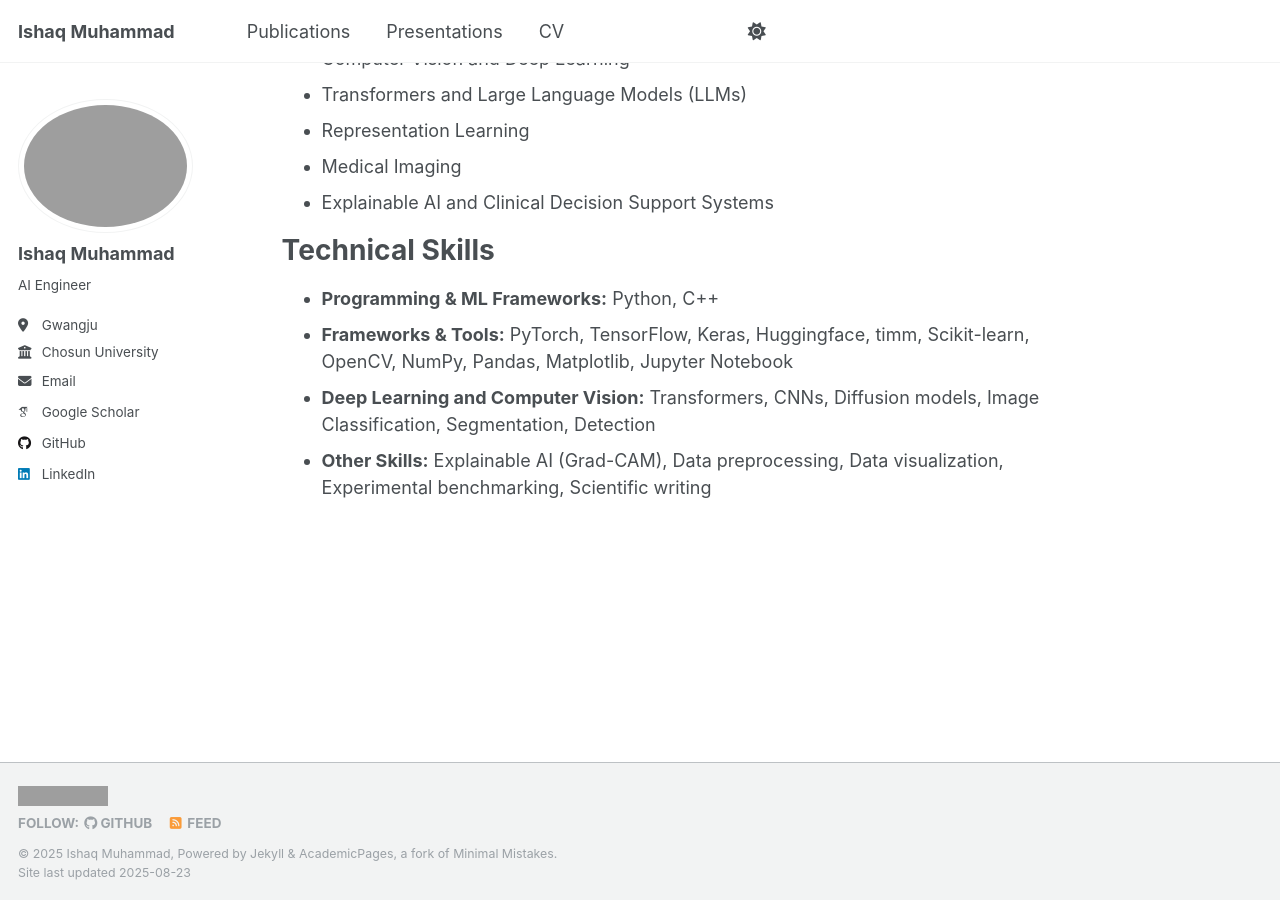
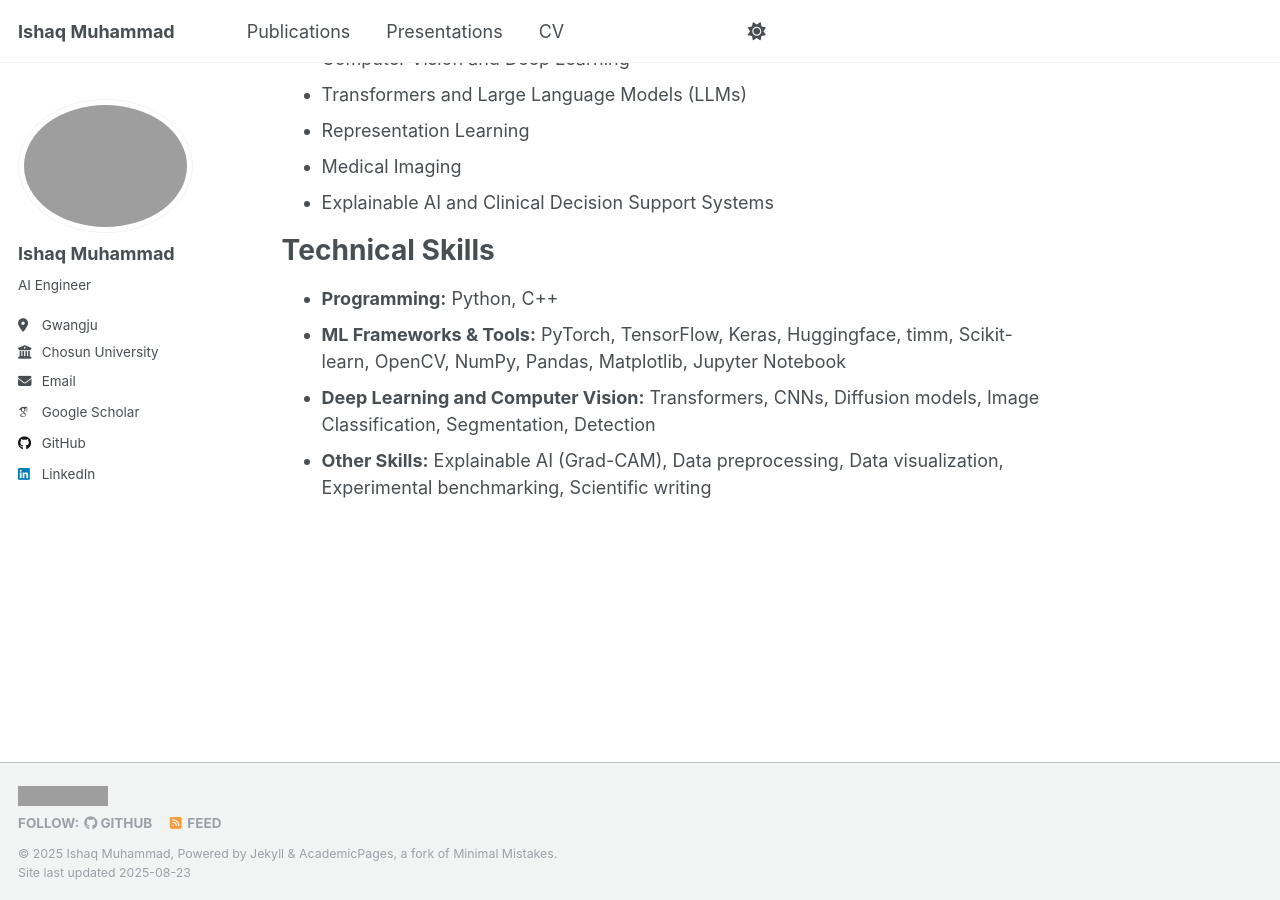
Before and after one commit to IshaqMKhan/IshaqMKhan.github.io, a Jekyll site: the page built from _pages/about.md, in a window 1280 px wide and 900 px high, scrolled down 548 px. Built offline with Jekyll 4.4.1, drawn with Linux system fonts in a browser that asks for light colours; some web fonts are replaced; a script that is not in the unit is left out; grey boxes are pictures that could not be loaded.

Commit message:
Update about.md

```diff
--- a/_pages/about.md
+++ b/_pages/about.md
@@ -26,7 +26,7 @@ Research Interests
 Technical Skills
 ======
 
-- **Programming & ML Frameworks:** Python, C++
-- **Frameworks & Tools:** PyTorch, TensorFlow, Keras, Huggingface, timm, Scikit-learn, OpenCV, NumPy, Pandas, Matplotlib, Jupyter Notebook
+- **Programming:** Python, C++
+- **ML Frameworks & Tools:** PyTorch, TensorFlow, Keras, Huggingface, timm, Scikit-learn, OpenCV, NumPy, Pandas, Matplotlib, Jupyter Notebook
 - **Deep Learning and Computer Vision:** Transformers, CNNs, Diffusion models, Image Classification, Segmentation, Detection
 - **Other Skills:** Explainable AI (Grad-CAM), Data preprocessing, Data visualization, Experimental benchmarking, Scientific writing
```
